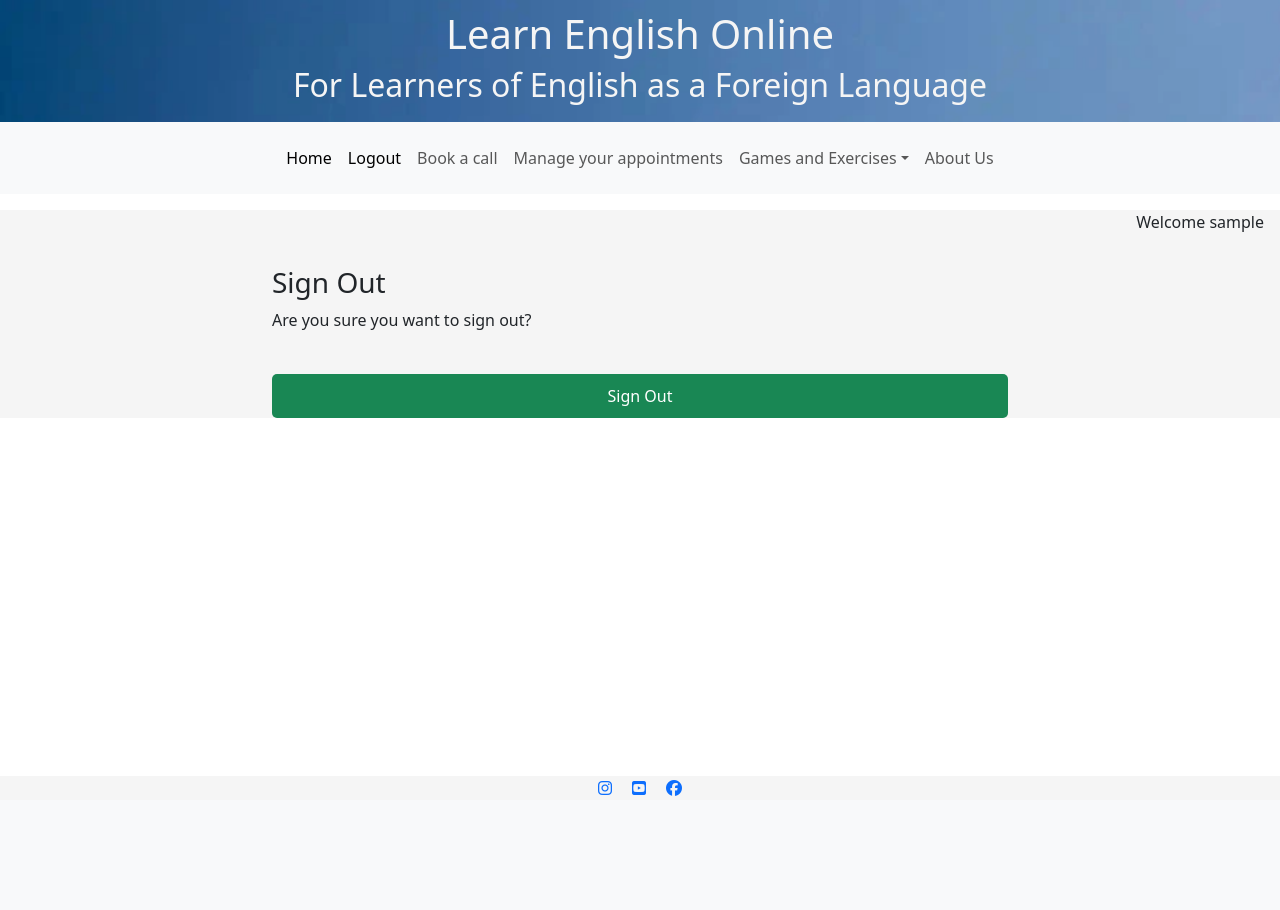
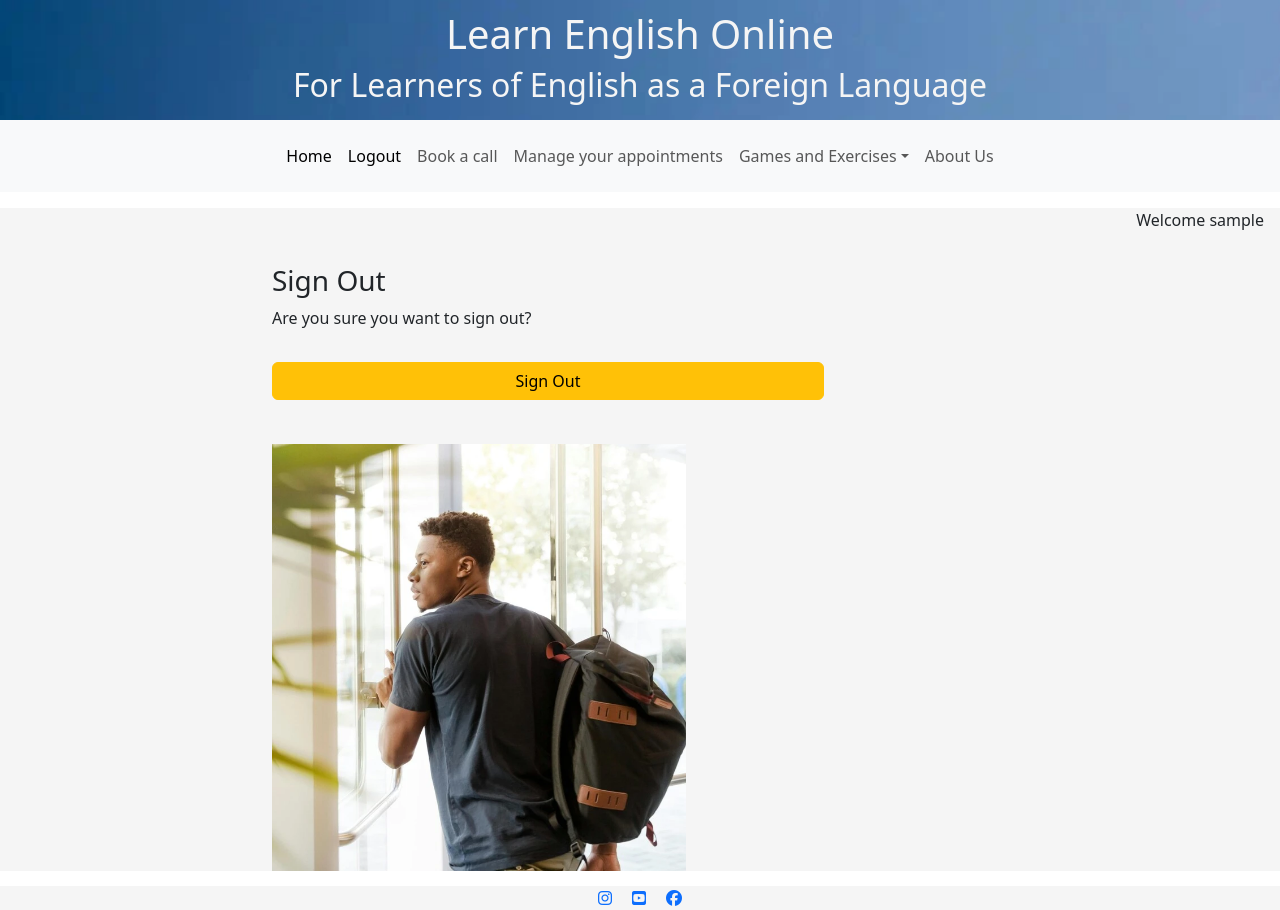
Before and after one commit to rich-p-rich/english-tutor-django-p4, a Django app: page /accounts/logout/ in a window 1280 px wide. Before the commit the page ends 796 px from the top, so only its background shows below. Run offline with Django 5.2, Linux system fonts and the light colour scheme; the visitor is signed in with stand-in values (Sample User, id 1); some libraries are stand-ins or nearby versions.

Commit message:
Add images with styling to sign-in & log-out pages

```diff
--- a/static/css/style.css
+++ b/static/css/style.css
@@ -44,7 +44,7 @@ header {
 }
 
 /* Error pages: 404 and 500 */
-error-img {
+.error-img {
   max-width: 100%;
   height: auto;
   align-items: center;
@@ -69,6 +69,19 @@ html, body {
 
 main {
     flex: 1 0 auto;
+}
+
+/*Account status: login, signout, register */
+.account-img {
+  max-width: 75%;
+  height: auto;
+  align-items: center;
+  justify-content: center;
+  margin-top: 20px;
+}
+
+.signout-wrapper {
+  width: 75%;
 }
 
 /*Logged in status message: welcome NAME or you are logged out*/
--- a/templates/404.html
+++ b/templates/404.html
@@ -7,7 +7,7 @@
     <h1>Something's gone wrong!</h1>
     <h2>Error 404</h2>
     <div>
-        <img class="error-img" src="{% static 'images/chairs-empty.webp' %}" alt="Error image of empty chairs" />
+        <img class="error-img" src="{% static 'images/chairs-empty.webp' %}" alt="Error image of empty chairs"/>
         <p>The page you are looking for does not exist.</p>
         <p>Click <a href="{% url 'homepage' %}">here</a> to return home.</p>
     </div>
--- a/templates/account/logout.html
+++ b/templates/account/logout.html
@@ -1,4 +1,6 @@
 {% extends "base.html" %}
+
+{% load static %}
 
 {% load i18n %}
 
@@ -9,19 +11,23 @@
     <div class="row">
         <div class="col-md-8 mt-3 offset-md-2">
             <h3>{% trans "Sign Out" %}</h3>
-
             <p>{% trans 'Are you sure you want to sign out?' %}</p>
         </div>
     </div>
     <div class="row">
         <div class="col-md-8 mt-3 offset-md-2">
-
             <form method="post" action="{% url 'account_logout' %}">
                 {% csrf_token %}
                 {% if redirect_field_value %}
                 <input type="hidden" name="{{ redirect_field_name }}" value="{{ redirect_field_value }}" />
                 {% endif %}
-                <button class="btn btn-signup right" type="submit">{% trans 'Sign Out' %}</button>
+                <div class="signout-wrapper">
+                    <button class="btn btn-warning right w-100" type="submit">{% trans 'Sign Out' %}</button>
+                </div>
+                <br>
+                <div class="signout-wrapper">
+                    <img class="img-fluid w-100 account-img" src="{% static 'images/student-male-backpack.webp' %}" alt="A student leaving a building"/>
+                </div>
             </form>
         </div>
     </div>
```
Also changed, not shown: templates/account/login.html (+13 -0 lines), 1 other file.
